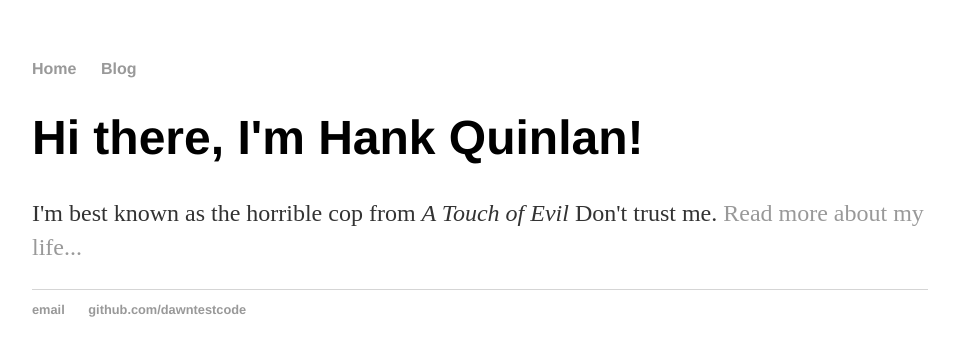
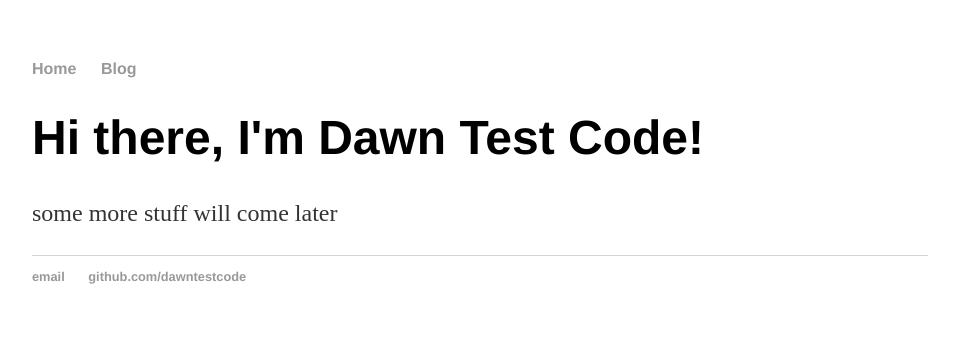
Before and after one commit to dawnTestCode/dawnTestCode.github.io, a Jekyll site: the page built from index.html, in a window 1280 px wide. Shown: the top 356 px of the page, without its empty margins (160-1119 px from the left). Built offline with Jekyll 4.4.1, drawn with Linux system fonts in a browser that asks for light colours.

Commit message:
changing index page

```diff
--- a/index.html
+++ b/index.html
@@ -1,8 +1,8 @@
 ---
 layout: default
-title: Hank Quinlan, Horrible Cop
+title: Dawn Test Code, Software Test Evangelist
 ---
 <div class="blurb">
-	<h1>Hi there, I'm Hank Quinlan!</h1>
-	<p>I'm best known as the horrible cop from <em>A Touch of Evil</em> Don't trust me. <a href="/about">Read more about my life...</a></p>
+	<h1>Hi there, I'm Dawn Test Code!</h1>
+	<p>some more stuff will come later</p>
 </div><!-- /.blurb -->
```
